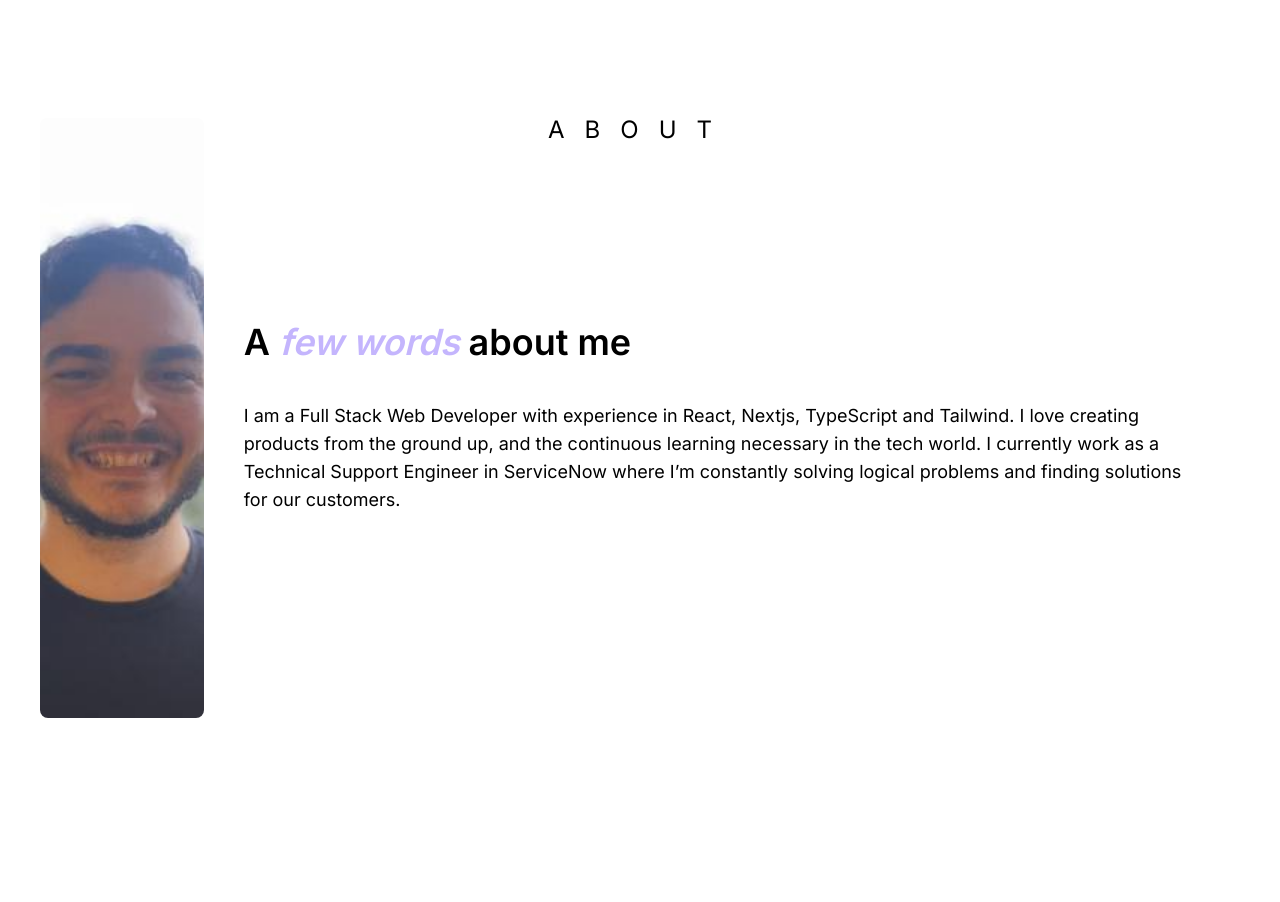
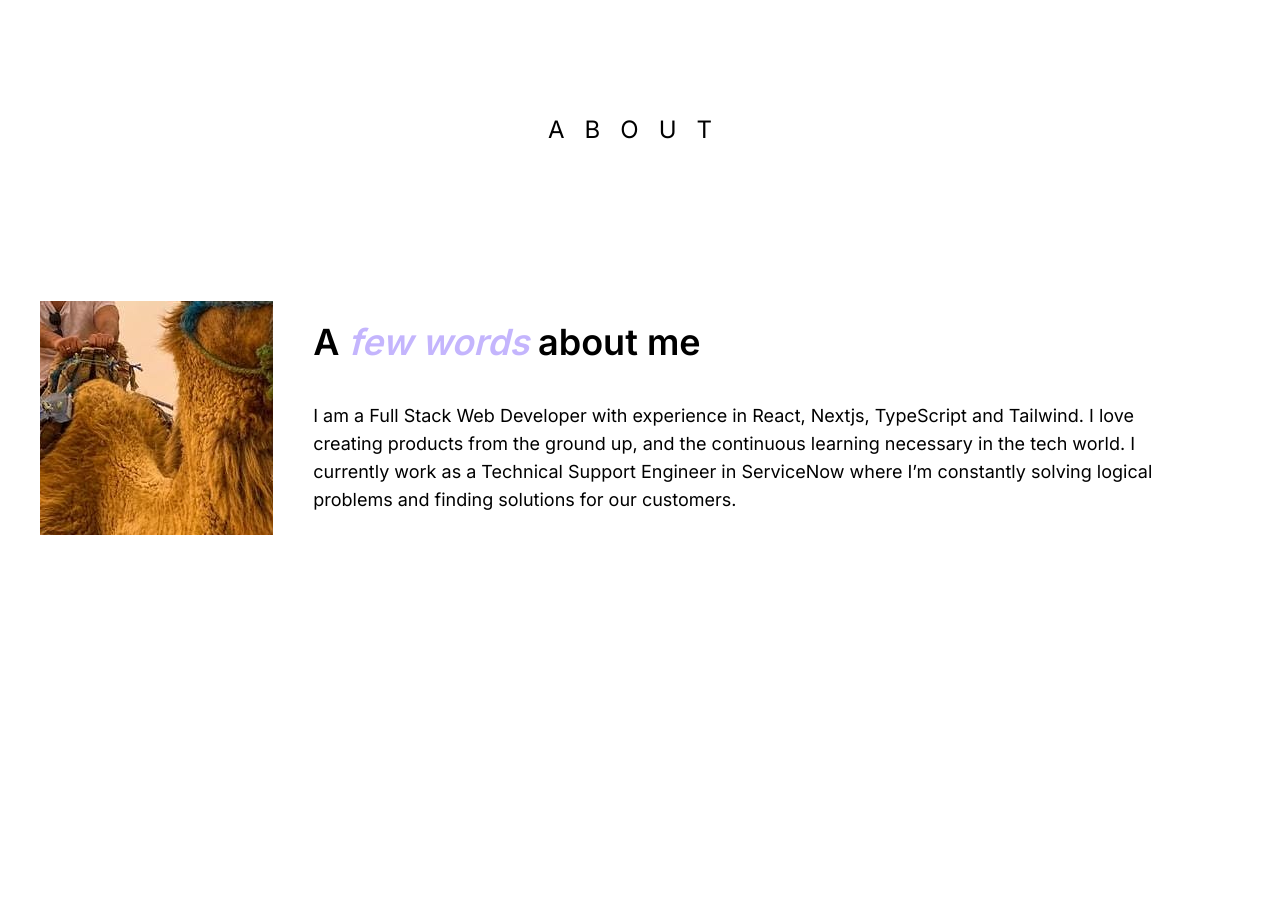
Before and after one commit to frodri13/Fabio-Rodriguez.Porfolio, a Next.js app: page / in a window 1280 px wide. Shown: the part 782-1684 px from the top of the page. Built offline with nearby package versions, Linux system fonts and the light colour scheme.

Commit message:
changed img

```diff
--- a/components/Intro.tsx
+++ b/components/Intro.tsx
@@ -1,7 +1,7 @@
 'use client'
 import Image from "next/image"
-import fabio from "../public/assets/fabio.jpeg"
 import {motion} from "framer-motion"
+import camel from "../public/assets/camel.jpeg"
 
 export default function Intro(){
     return(
@@ -26,13 +26,14 @@ export default function Intro(){
                     whileInView={{opacity: 1, x: 0}}
                     viewport={{once: true}}
            >
-                <Image
-                    src={fabio}
-                    alt="Profile picture of Fabio Rodriguez"
-                    className="mb-20 md:mb-0 flex-shrink-0 h-56 w-56
+           {/* "mb-20 md:mb-0 flex-shrink-0 h-56 w-56
                     rounded-full object-cover
                     md:rounded-lg md:w-64 md:h-95 xl:h-[600px] xl:w-[500px]
-                    "
+                    " */}
+                <Image
+                    src={camel}
+                    alt="Profile picture of Fabio Rodriguez"
+                    className="object-none"
                 />
            </motion.div>
 
```
